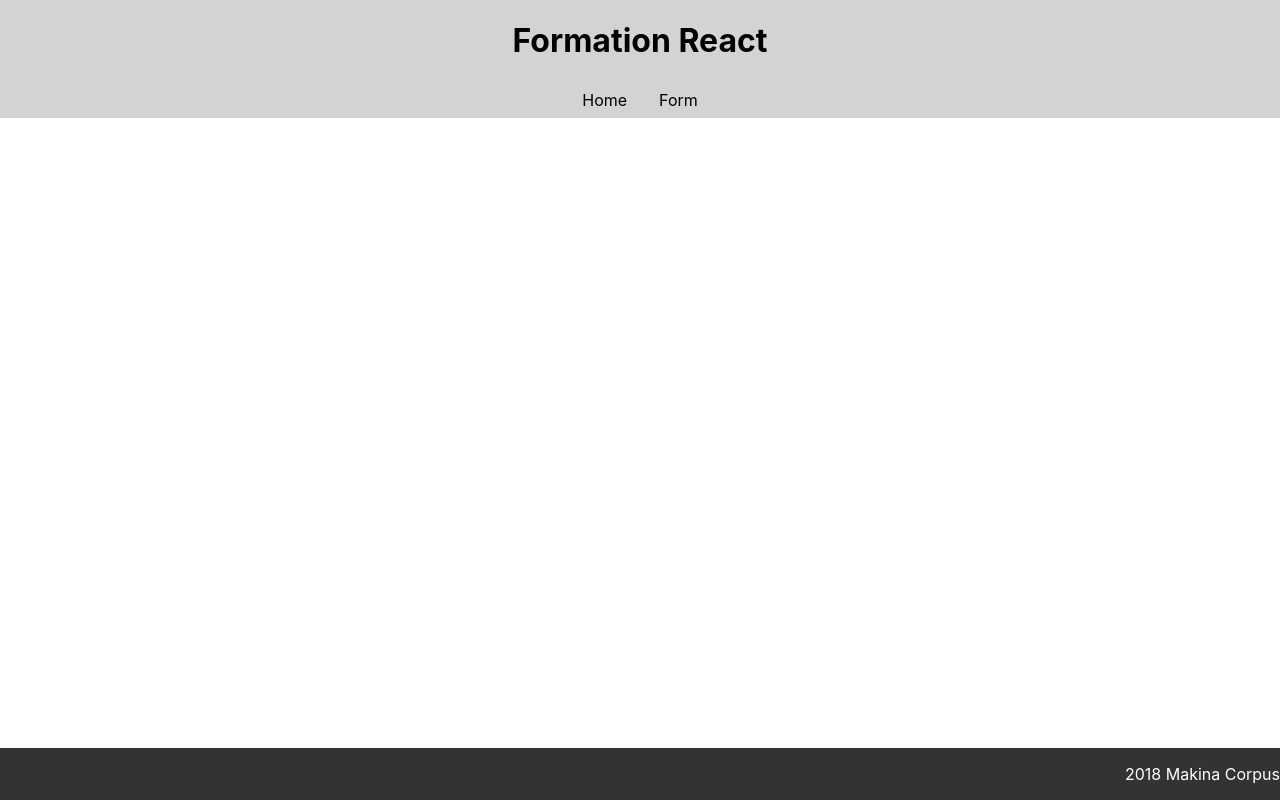
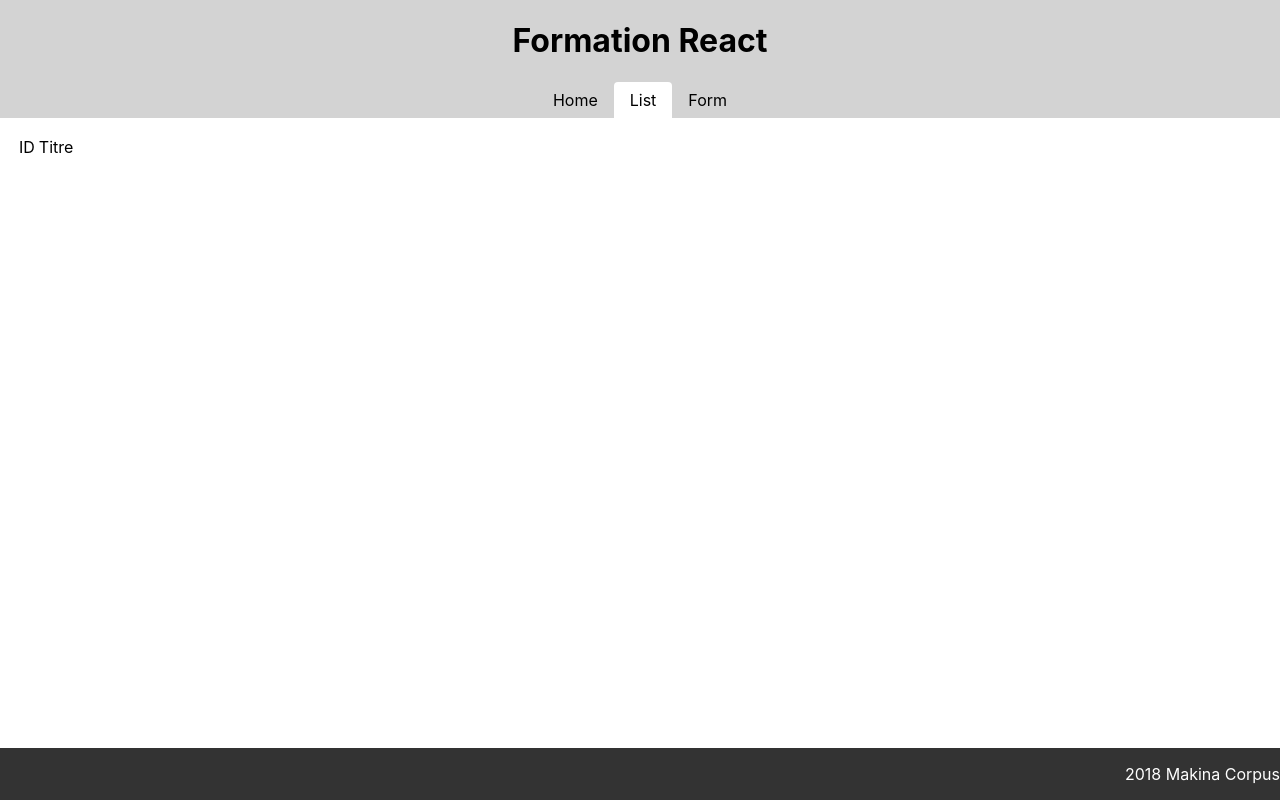
Before and after one commit to hadrienl/formation-react-tp, a React (Create React App) app: page /list in a window 1280 px wide. Built offline with nearby package versions, Linux system fonts and the light colour scheme.

Commit message:
Display list of items

```diff
--- a/src/App.js
+++ b/src/App.js
@@ -7,6 +7,7 @@ import MainFooter from './components/MainFooter';
 import Loading from './components/Loading';
 
 const Home = lazy(() => import('./views/Home'))
+const List = lazy(() => import('./views/List'))
 const Form = lazy(() => import('./views/Form'))
 
 class App extends Component {
@@ -26,6 +27,14 @@ class App extends Component {
               </Suspense>
             </Route>
             <Route
+              path="/list"
+              exact>
+              <Suspense
+                fallback={<Loading />}>
+                <List />
+              </Suspense>
+            </Route>
+            <Route
               path="/form"
               exact>
               <Suspense
--- a/src/components/MainHeader/index.js
+++ b/src/components/MainHeader/index.js
@@ -8,6 +8,7 @@ export const MainHeader = () => (
     <h1>Formation React</h1>
     <nav className="main-header__nav">
       <NavLink to="/" exact>Home</NavLink>
+      <NavLink to="/list" exact>List</NavLink>
       <NavLink to="/form" exact>Form</NavLink>
     </nav>
   </div>
--- /dev/null
+++ b/src/views/List/index.js
@@ -0,0 +1,47 @@
+import React from 'react';
+
+import { getAll } from '../../services/api';
+
+import Loading from '../../components/Loading';
+
+export class List extends React.Component {
+  state = {
+    items: [],
+  };
+
+  async componentDidMount() {
+    try {
+      const items = await getAll();
+      this.setState({ items });
+    } catch (e) {}
+  }
+
+  render () {
+    const { loading, items } = this.state;
+
+    return loading
+      ? (
+        <Loading />
+      ) : (
+        <table>
+          <thead>
+            <tr>
+              <td>ID</td>
+              <td>Titre</td>
+            </tr>
+          </thead>
+          <tbody>
+            {items.map(item => (
+              <tr>
+                <td>{item.id}</td>
+                <td>{item.title}</td>
+              </tr>
+            ))}
+          </tbody>
+        </table>
+      )
+  }
+}
+
+
+export default List;
```
